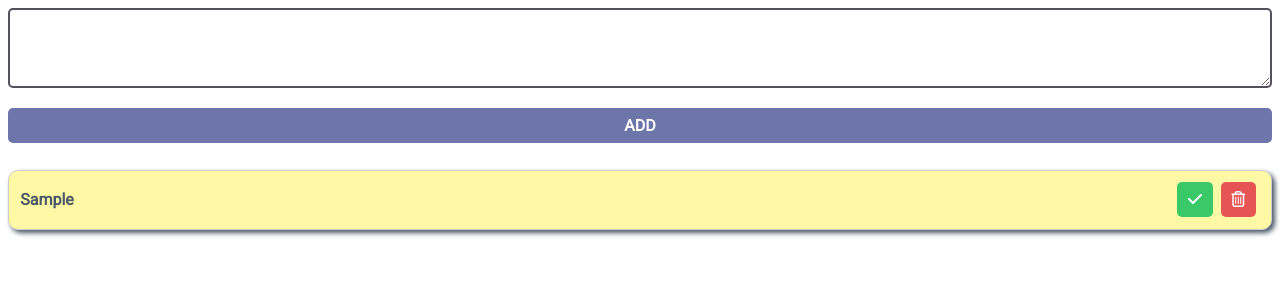
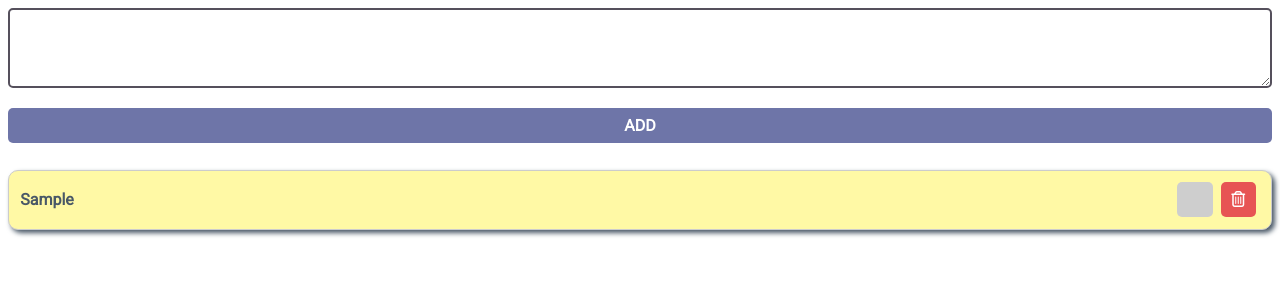
Before and after one commit to viveloper/react-redux-todoapp, a React (Create React App) app: page / in a window 1280 px wide. Both pictures are taken after typing "Sample" into the empty fields and a click on the button "ADD". Shown: the top 300 px of the page. Built offline with nearby package versions, Linux system fonts and the light colour scheme; the HTML template or start-up script is replaced by a standard one.

Commit message:
updated checkbox

```diff
--- a/src/components/TodoList.jsx
+++ b/src/components/TodoList.jsx
@@ -12,9 +12,15 @@ function TodoList(props) {
                 <div className="todo-title">{todo.title}</div>
                 {todo.completed ? <div className="todo-completed">completed</div> : null}
                 <div className="todo-button-container">
-                    <button className={todo.completed ? 'button btn-complete btn-completed' : 'button btn-complete'} onClick={() => { completeTodo(index) }}><i className="fas fa-check"></i></button>
-                    {/* <button className="button btn-edit"><i className="far fa-edit"></i></button> */}
-                    <button className="button btn-delete" onClick={(e) => { deleteTodo(index, e) }}><i className="far fa-trash-alt"></i></button>
+                    <button className={todo.completed ? 'button btn-complete btn-completed' : 'button btn-complete'} onClick={() => { completeTodo(index) }}>
+                        {todo.completed ? <i className="fas fa-check"></i> : null}
+                    </button>
+                    {/* <button className="button btn-edit">
+                        <i className="far fa-edit"></i>
+                    </button> */}
+                    <button className="button btn-delete" onClick={(e) => { deleteTodo(index, e) }}>
+                        <i className="far fa-trash-alt"></i>
+                    </button>
                 </div>
             </div>
         );
--- a/src/index.css
+++ b/src/index.css
@@ -81,11 +81,11 @@ body {
 }
 
 .Todo-item .btn-complete {
-  background: rgb(57, 201, 105);
+  background: rgb(206, 206, 206);
 }
 
 .Todo-item .btn-complete:hover {
-  background: rgb(132, 229, 165);
+  background: rgb(194, 194, 194);
 }
 
 .Todo-item .btn-completed {
```
